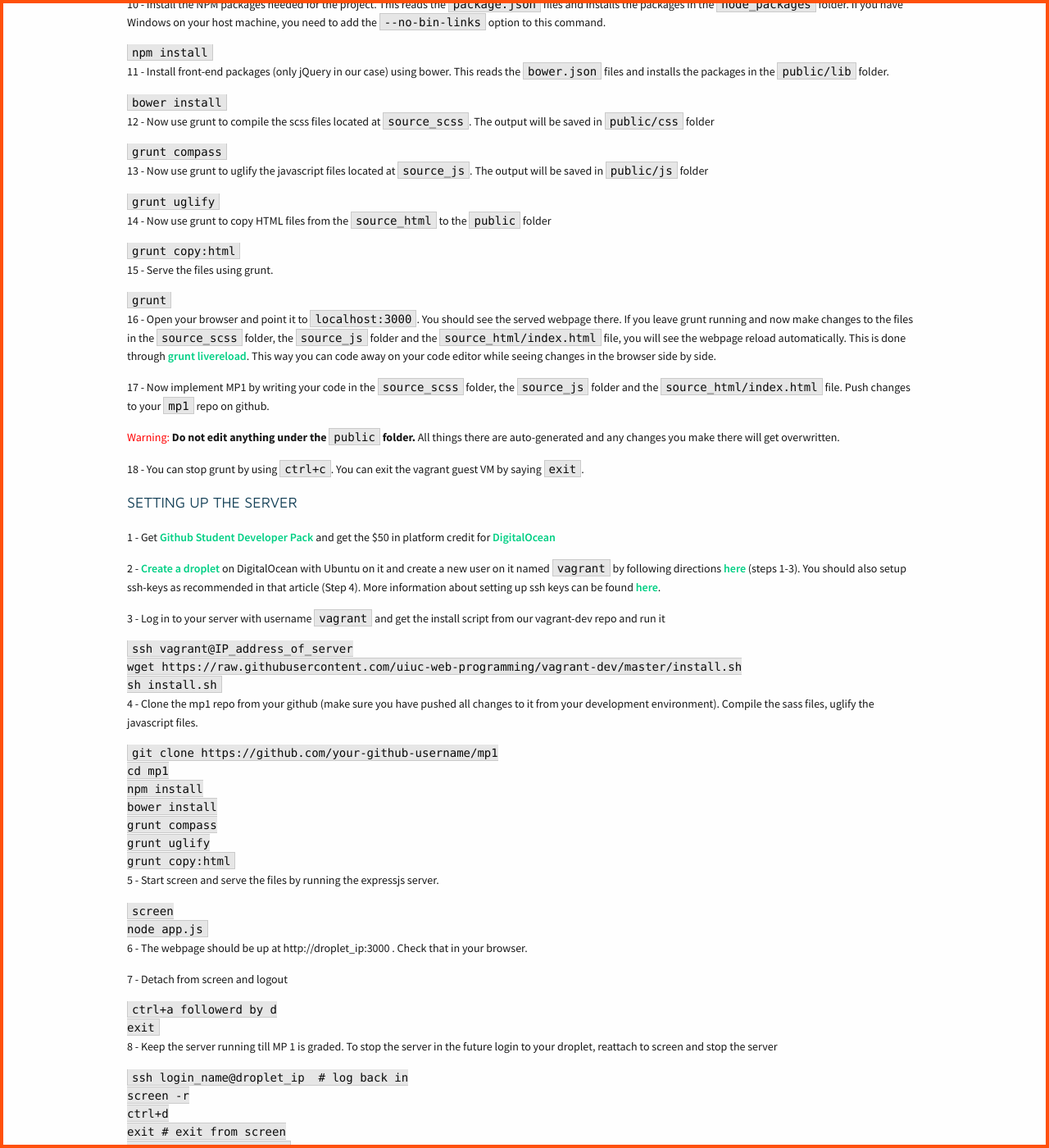
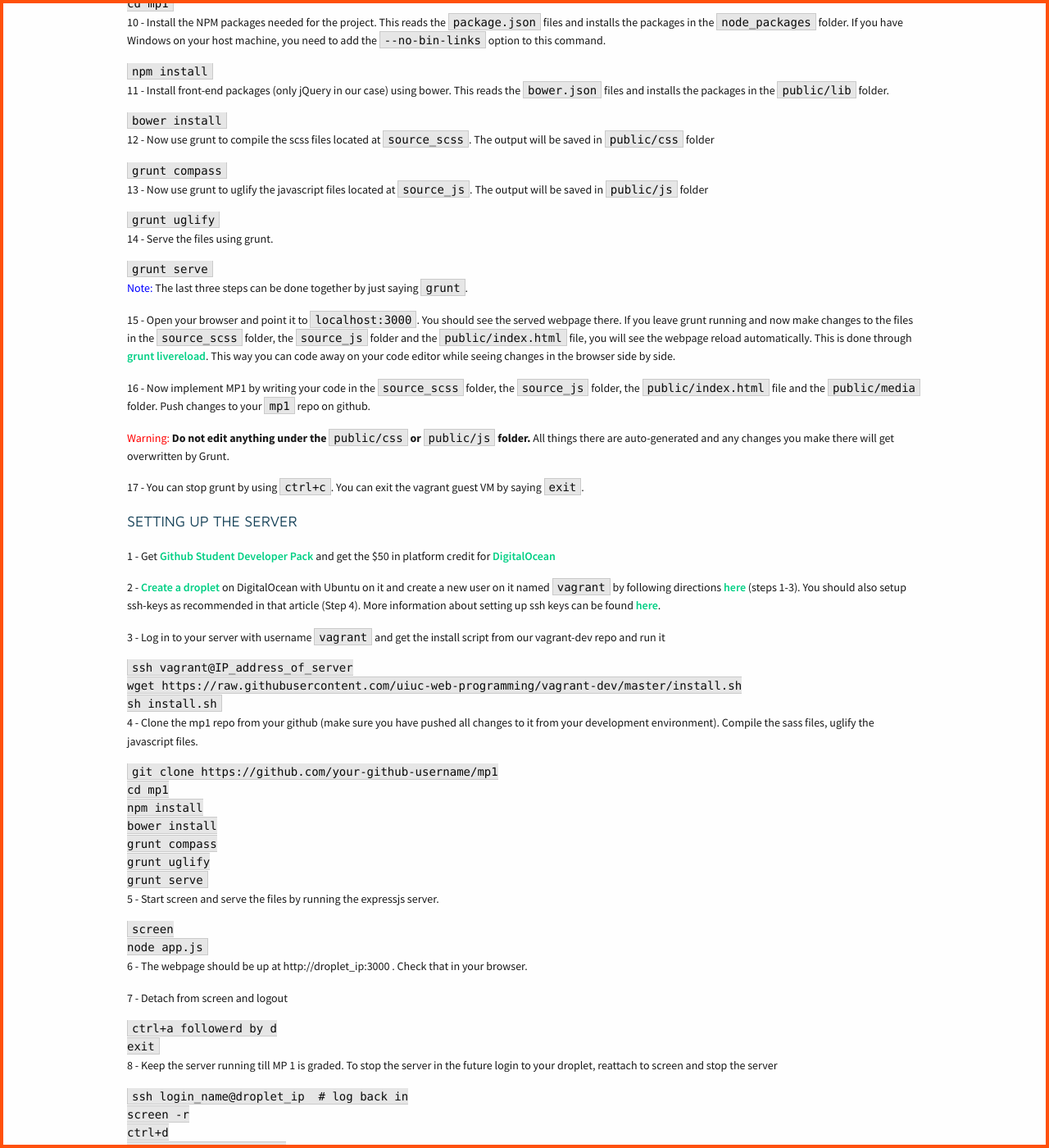
Before and after one commit to biplabdeka/fa2016, a Jekyll site: the page built from _posts/2015-1-28-Lab-1.md, in a window 1280 px wide and 1400 px high, scrolled down 1572 px. Shown: the whole window at 82% size. Built offline with Jekyll 4.4.1, drawn with Linux system fonts in a browser that asks for light colours; nearby versions of some CDN libraries; Markdown is read by kramdown in place of the engine named in the settings; some of the changed text lies outside the part shown.

Commit message:
updates to reflect changes in mp1_starter code that now includes a public/media folder

````diff
--- a/_posts/2015-1-28-Lab-1.md
+++ b/_posts/2015-1-28-Lab-1.md
@@ -95,24 +96,20 @@ grunt compass
 grunt uglify
 ```
 
-14 - Now use grunt to copy HTML files from the `source_html` to the `public` folder
+14 - Serve the files using grunt.
 
 ```bash
-grunt copy:html
+grunt serve
 ```
+<span style="color: blue"> Note: </span> The last three steps can be done together by just saying `grunt`.
 
-15 - Serve the files using grunt.
+15 - Open your browser and point it to `localhost:3000`. You should see the served webpage there. If you leave grunt running and now make changes to the files in the `source_scss` folder, the `source_js` folder and the `public/index.html` file, you will see the webpage reload automatically. This is done through [grunt livereload](https://github.com/gruntjs/grunt-contrib-watch#optionslivereload). This way you can code away on your code editor while seeing changes in the browser side by side.
 
-```bash
-grunt
-```
-16 - Open your browser and point it to `localhost:3000`. You should see the served webpage there. If you leave grunt running and now make changes to the files in the `source_scss` folder, the `source_js` folder and the `source_html/index.html` file, you will see the webpage reload automatically. This is done through [grunt livereload](https://github.com/gruntjs/grunt-contrib-watch#optionslivereload). This way you can code away on your code editor while seeing changes in the browser side by side.
+16 - Now implement MP1 by writing your code in the `source_scss` folder, the `source_js` folder, the `public/index.html` file and the `public/media` folder. Push changes to your `mp1` repo on github.
 
-17 - Now implement MP1 by writing your code in the `source_scss` folder, the `source_js` folder and the `source_html/index.html` file. Push changes to your `mp1` repo on github.
+<span style="color: red"> Warning: </span>  **Do not edit anything under the `public/css` or `public/js` folder.** All things there are auto-generated and any changes you make there will get overwritten by Grunt.
 
-<span style="color: red"> Warning: </span>  **Do not edit anything under the `public` folder.** All things there are auto-generated and any changes you make there will get overwritten.
-
-18 - You can stop grunt by using `ctrl+c`. You can exit the vagrant guest VM by saying `exit`.
+17 - You can stop grunt by using `ctrl+c`. You can exit the vagrant guest VM by saying `exit`.
 
 <span class="section-heading">SETTING UP THE SERVER</span>
 
@@ -137,7 +134,7 @@ npm install
 bower install
 grunt compass
 grunt uglify
-grunt copy:html
+grunt serve
 ```
 
 5 - Start screen and serve the files by running the expressjs server.
````
Also changed, not shown: other parts of _posts/2015-1-28-Lab-1.md (+2 -1 lines).
